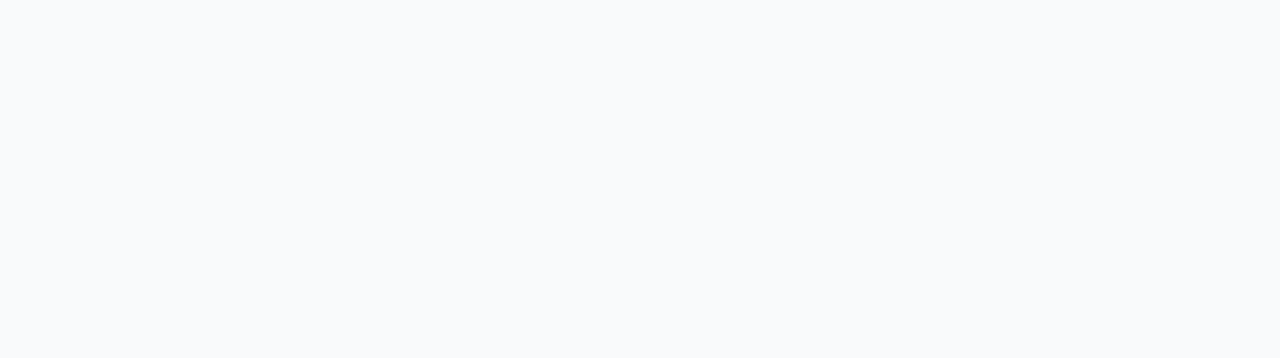
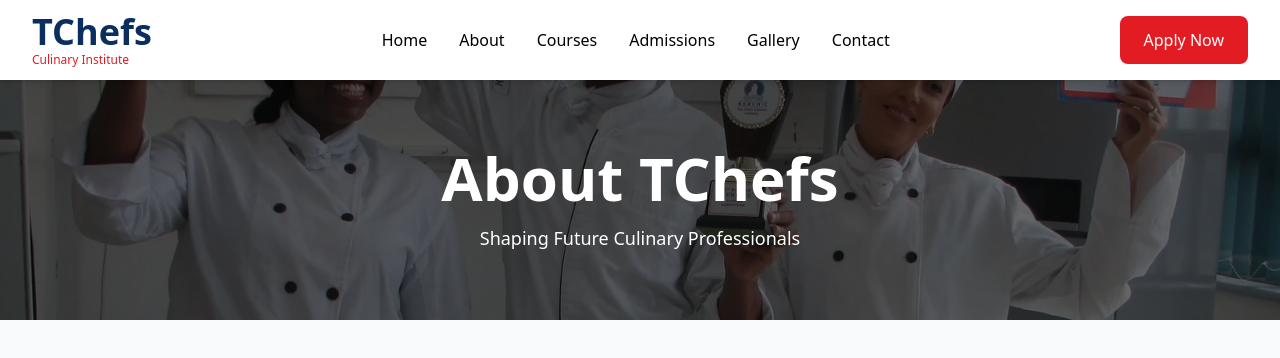
Before and after one commit to Cymi-eng/Tchefs-Culinary-, a plain HTML site: page about.html in a window 1280 px wide. Drawn offline with nearby package versions, Linux system fonts and the light colour scheme.

Commit message:
add navbar at about.html

```diff
--- a/about.html
+++ b/about.html
@@ -28,4 +28,77 @@
 
 <body class="bg-gray-50">
 
+
+    <!-- NAVBAR -->
+
+    <nav class="bg-white shadow-md sticky top-0 z-50">
+      <div class="container mx-auto px-4 sm:px-6 lg:px-8">
+        <div class="flex justify-between items-center h-20">
+          <div>
+            <h1 class="text-4xl font-bold text-primary">TChefs</h1>
+
+            <p class="text-xs text-accent">Culinary Institute</p>
+          </div>
+
+          <ul class="hidden lg:flex gap-8 font-medium">
+            <li><a href="#">Home</a></li>
+            <li><a href="about.html">About</a></li>
+            <li><a href="#">Courses</a></li>
+            <li><a href="#">Admissions</a></li>
+            <li><a href="#">Gallery</a></li>
+            <li><a href="#">Contact</a></li>
+          </ul>
+
+          <button
+            class="hidden lg:block bg-accent text-white px-6 py-3 rounded-lg"
+          >
+            Apply Now
+          </button>
+
+          <button id="menuBtn" class="lg:hidden text-3xl text-primary">
+            <i class="fas fa-bars"></i>
+          </button>
+        </div>
+
+        <div id="mobileMenu" class="hidden lg:hidden pb-6">
+          <ul class="flex flex-col gap-4">
+            <li><a href="#">Home</a></li>
+            <li><a href="#">About</a></li>
+            <li><a href="#">Courses</a></li>
+            <li><a href="#">Admissions</a></li>
+            <li><a href="#">Gallery</a></li>
+            <li><a href="#">Contact</a></li>
+
+            <li>
+              <button class="bg-accent text-white w-full py-3 rounded-lg">
+                Apply Now
+              </button>
+            </li>
+          </ul>
+        </div>
+      </div>
+    </nav>
+
 <!-- HERO -->
+
+<section class="relative h-[30vh] flex items-center justify-center">
+
+    <img
+    src="assets/images/TCHEF2.webp"
+    class="absolute inset-0 w-full h-full object-cover">
+
+    <div class="absolute inset-0 bg-black/60"></div>
+
+    <div class="relative z-10 text-center text-white px-4">
+
+        <h1 class="text-4xl md:text-6xl font-bold">
+            About TChefs
+        </h1>
+
+        <p class="mt-4 text-lg">
+            Shaping Future Culinary Professionals
+        </p>
+
+    </div>
+
+</section>
```
Also changed, not shown: index.html (+1 -1 lines).
